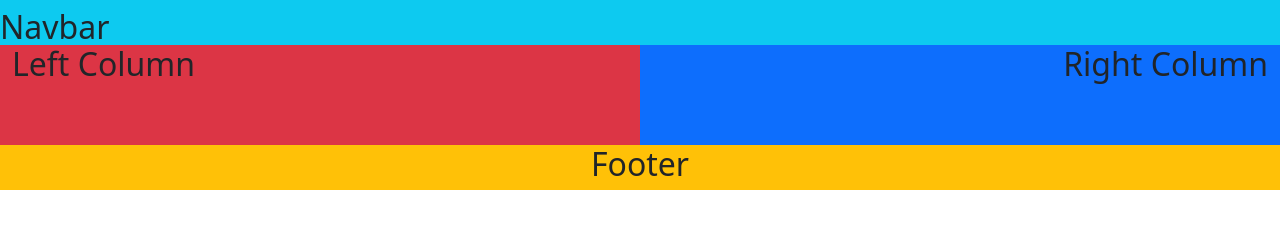
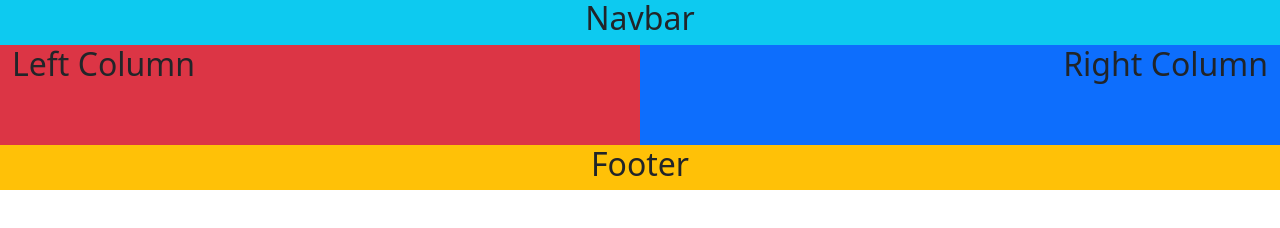
Before and after one commit to PDRandles/bootstrap-boilerplate, a plain HTML site: page Index.html in a window 1280 px wide. Drawn offline with nearby package versions, Linux system fonts and the light colour scheme.

Commit message:
nav centering

```diff
--- a/Index.html
+++ b/Index.html
@@ -11,7 +11,7 @@
     <title>Hello, world!</title>
   </head>
   <body>
-    <nav class="navbar bg-info">
+    <nav class="navbar bg-info justify-content-center align-content-center">
       <h2>Navbar</h2>
     </nav>
     <div class="container-fluid">
```
